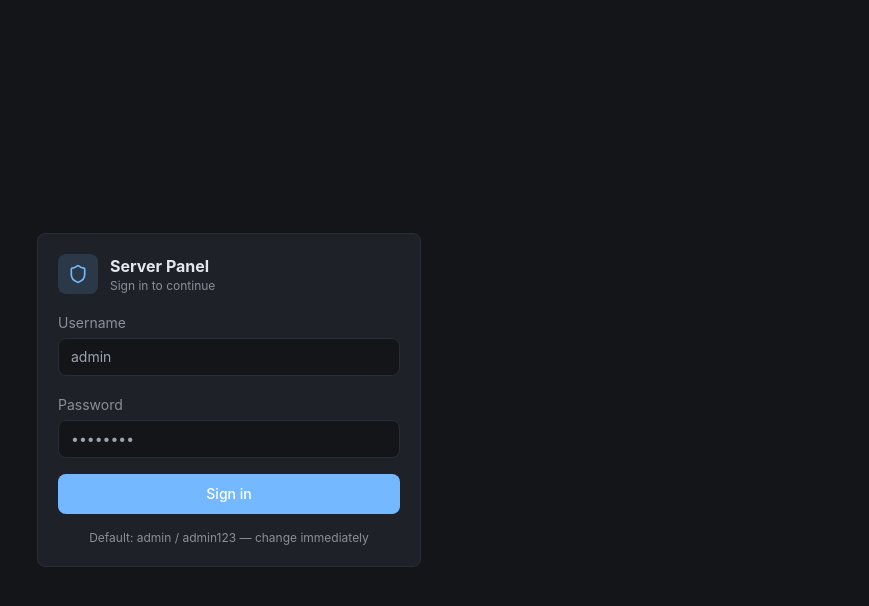
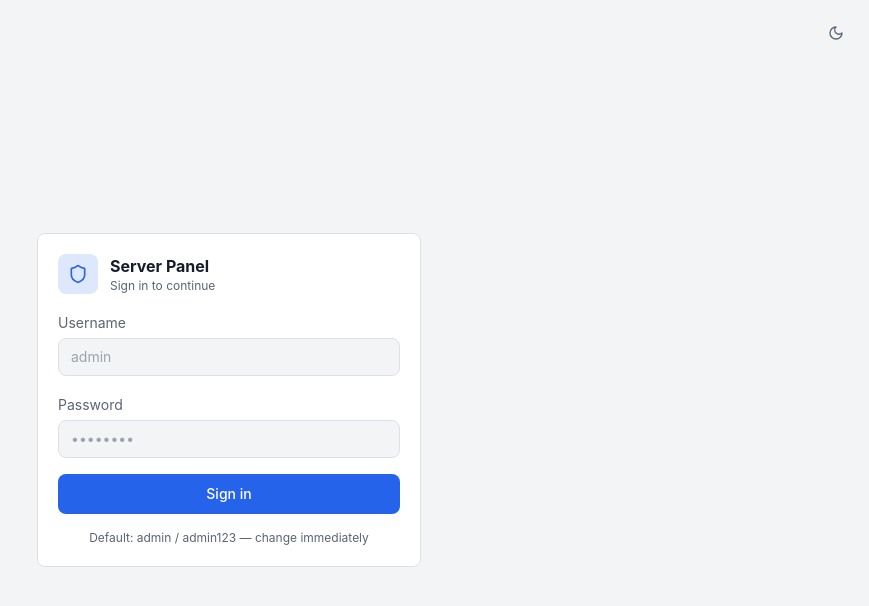
Before and after one commit to iam-theo/aurapanel-host, a React (Vite) app in the folder frontend/: page /login in a window 1280 px wide. Shown: the top 606 px of the page, without its empty margins (411-1280 px from the left). Built offline with nearby package versions, Linux system fonts and the light colour scheme.

Commit message:
Light/dark theme toggle with AA-verified palettes; collapsible sidebar groups; theme-aware charts

```diff
--- a/frontend/src/App.jsx
+++ b/frontend/src/App.jsx
@@ -2,6 +2,7 @@ import { lazy, Suspense } from 'react'
 import { BrowserRouter, Routes, Route, Navigate } from 'react-router-dom'
 import { AuthProvider, useAuth } from './context/AuthContext'
 import { NotifyProvider } from './context/NotifyContext'
+import { ThemeProvider } from './context/ThemeContext'
 import Layout from './components/Layout.jsx'
 import Login from './pages/Login.jsx'
 import { Skeleton } from './components/Skeleton.jsx'
@@ -36,6 +37,7 @@ function Fallback() {
 
 export default function App() {
   return (
+    <ThemeProvider>
     <NotifyProvider>
     <AuthProvider>
       <BrowserRouter>
@@ -65,5 +67,6 @@ export default function App() {
       </BrowserRouter>
     </AuthProvider>
     </NotifyProvider>
+    </ThemeProvider>
   )
 }
--- a/frontend/src/components/Layout.jsx
+++ b/frontend/src/components/Layout.jsx
@@ -4,9 +4,11 @@ import {
   LayoutDashboard, Server, Boxes, Database, Globe, FolderOpen,
   Cpu, Settings as SettingsIcon, Activity, Terminal, ChevronDown,
   Menu, X, ChevronRight, Archive, Clock, KeyRound, LogOut, Package, Bot,
+  Sun, Moon,
 } from 'lucide-react'
 import { api } from '../lib/api'
 import { useAuth } from '../context/AuthContext'
+import { useTheme } from '../context/ThemeContext'
 import { AlertBanner } from '../context/NotifyContext'
 import { useSWR } from '../lib/useSWR'
 
@@ -53,16 +55,22 @@ const navGroups = [
     ],
   },
 ]
-const mainNav = navGroups.flatMap(g => g.items)
+const systemNav = [
+  { to: '/settings', label: 'Settings', icon: SettingsIcon },
+  { to: '/', label: 'Terminal', icon: Terminal },
+]
+const allGroups = [...navGroups, { title: 'System', items: systemNav }]
+const NAV_OPEN_KEY = 'panel-nav-open'
 
 export default function Layout() {
   const [sidebarOpen, setSidebarOpen] = useState(false)
   const { user, logout } = useAuth()
+  const { theme, toggle } = useTheme()
   const navigate = useNavigate()
   const location = useLocation()
   const { data: summary } = useSWR('/pm2/summary', () => api.get('/pm2/summary'), { refreshInterval: 30000, dedupingInterval: 10000 })
 
-  const pageTitle = mainNav.find(n =>
+  const pageTitle = allGroups.flatMap(g => g.items).find(n =>
     n.end ? location.pathname === n.to : location.pathname.startsWith(n.to)
   )?.label || 'Panel'
 
@@ -100,13 +108,20 @@ export default function Layout() {
               <span className="w-2 h-2 rounded-full bg-panel-green animate-pulse" />
               All systems normal
             </span>
+            <button
+              onClick={toggle}
+              title={theme === 'light' ? 'Switch to dark mode' : 'Switch to light mode'}
+              className="p-2 rounded-md hover:bg-panel-card border border-transparent hover:border-panel-border text-panel-muted hover:text-panel-text"
+            >
+              {theme === 'light' ? <Moon size={16} /> : <Sun size={16} />}
+            </button>
             <div className="flex items-center gap-2">
               <div className="flex items-center gap-2 px-2 py-1 rounded-md bg-panel-card border border-panel-border">
                 <div className="w-7 h-7 rounded-full bg-panel-accent flex items-center justify-center text-xs font-bold text-white">
                   {(user?.username || 'DA').slice(0, 2).toUpperCase()}
                 </div>
                 <span className="text-sm hidden sm:block">{user?.username || 'root'}</span>
-                <span className="text-[10px] px-1.5 py-0.5 rounded bg-panel-accent/20 text-panel-accent hidden sm:block">{user?.role || 'admin'}</span>
+                <span className="text-[10px] px-1.5 py-0.5 rounded bg-panel-accent/20 text-panel-accentLight hidden sm:block">{user?.role || 'admin'}</span>
               </div>
               <button onClick={async () => { await logout(); navigate('/login') }} title="Sign out" className="p-2 rounded-md hover:bg-panel-card border border-transparent hover:border-panel-border text-panel-muted hover:text-panel-text">
                 <LogOut size={16} />
@@ -124,6 +139,36 @@ export default function Layout() {
 }
 
 function Sidebar({ summary, onClose }) {
+  const location = useLocation()
+  const groupNames = allGroups.map(g => g.title)
+  const [open, setOpen] = useState(() => {
+    try {
+      const saved = JSON.parse(localStorage.getItem(NAV_OPEN_KEY) || '{}')
+      return Object.fromEntries(groupNames.map(n => [n, saved[n] !== false]))
+    } catch {
+      return Object.fromEntries(groupNames.map(n => [n, true]))
+    }
+  })
+
+  const toggleGroup = (name) => {
+    setOpen(prev => {
+      const next = { ...prev, [name]: !prev[name] }
+      try { localStorage.setItem(NAV_OPEN_KEY, JSON.stringify(next)) } catch {}
+      return next
+    })
+  }
+
+  // Always reveal the group holding the active route
+  useEffect(() => {
+    const active = allGroups.find(g => g.items.some(it =>
+      it.end ? location.pathname === it.to : location.pathname.startsWith(it.to)
+    ))
+    if (active && !open[active.title]) {
+      setOpen(prev => ({ ...prev, [active.title]: true }))
+    }
+    // eslint-disable-next-line react-hooks/exhaustive-deps
+  }, [location.pathname])
+
   return (
     <div className="flex flex-col h-full">
       <div className="flex items-center gap-3 px-4 h-16 border-b border-panel-border">
@@ -161,12 +206,23 @@ function Sidebar({ summary, onClose }) {
       </div>
 
       <nav className="flex-1 px-3 space-y-0.5 overflow-y-auto">
-        {navGroups.map(group => (
-          <div key={group.title} className="mb-2">
-            <p className="px-3 pt-3 pb-2 text-[10px] font-semibold uppercase tracking-wider text-panel-muted/60">{group.title}</p>
+        {allGroups.map(group => {
+          const isOpen = open[group.title] !== false
+          return (
+            <div key={group.title} className="mb-1">
+              <button
+                onClick={() => toggleGroup(group.title)}
+                aria-expanded={isOpen}
+                className="w-full flex items-center gap-1 px-3 pt-3 pb-1.5 text-[10px] font-semibold uppercase tracking-wider text-panel-muted/60 hover:text-panel-muted transition-colors"
+              >
+                <span className="flex-1 text-left">{group.title}</span>
+                <ChevronDown size={13} className={`transition-transform duration-200 ${isOpen ? '' : '-rotate-90'}`} />
+              </button>
+              {isOpen && (
+                <div className="space-y-0.5">
                   {group.items.map(item => (
                     <NavLink
-                key={item.to}
+                      key={item.to + item.label}
                       to={item.to}
                       end={item.end}
                       className={({ isActive }) => `nav-item ${isActive ? 'active' : ''}`}
@@ -178,16 +234,10 @@ function Sidebar({ summary, onClose }) {
                     </NavLink>
                   ))}
                 </div>
-        ))}
-        <p className="px-3 pt-5 pb-2 text-[10px] font-semibold uppercase tracking-wider text-panel-muted/70">System</p>
-        <NavLink to="/settings" className={({ isActive }) => `nav-item ${isActive ? 'active' : ''}`} onClick={onClose}>
-          <SettingsIcon size={18} />
-          <span>Settings</span>
-        </NavLink>
-        <NavLink to="/" className={({ isActive }) => `nav-item ${isActive ? 'active' : ''}`} onClick={onClose}>
-          <Terminal size={18} />
-          <span>Terminal</span>
-        </NavLink>
+              )}
+            </div>
+          )
+        })}
       </nav>
 
       <div className="p-4 border-t border-panel-border">
--- /dev/null
+++ b/frontend/src/context/ThemeContext.jsx
@@ -0,0 +1,78 @@
+import { createContext, useContext, useState, useEffect, useCallback, useMemo } from 'react'
+
+const ThemeContext = createContext({ theme: 'dark', toggle: () => {}, setTheme: () => {} })
+const STORAGE_KEY = 'panel-theme'
+
+function systemTheme() {
+  try {
+    return window.matchMedia?.('(prefers-color-scheme: light)').matches ? 'light' : 'dark'
+  } catch {
+    return 'dark'
+  }
+}
+
+function storedTheme() {
+  try {
+    const s = localStorage.getItem(STORAGE_KEY)
+    if (s === 'light' || s === 'dark') return s
+  } catch {}
+  return null
+}
+
+export function ThemeProvider({ children }) {
+  const [theme, setThemeState] = useState(() => storedTheme() || systemTheme())
+
+  useEffect(() => {
+    document.documentElement.classList.toggle('light', theme === 'light')
+    try { document.documentElement.style.colorScheme = theme } catch {}
+  }, [theme])
+
+  // Follow OS changes until the user makes an explicit choice
+  useEffect(() => {
+    let mq
+    try {
+      mq = window.matchMedia('(prefers-color-scheme: light)')
+      const onChange = (e) => {
+        if (!storedTheme()) setThemeState(e.matches ? 'light' : 'dark')
+      }
+      mq.addEventListener?.('change', onChange)
+      return () => mq.removeEventListener?.('change', onChange)
+    } catch {
+      return undefined
+    }
+  }, [])
+
+  const setTheme = useCallback((t) => {
+    if (t !== 'light' && t !== 'dark') return
+    try { localStorage.setItem(STORAGE_KEY, t) } catch {}
+    setThemeState(t)
+  }, [])
+
+  const toggle = useCallback(() => {
+    setThemeState(prev => {
+      const next = prev === 'light' ? 'dark' : 'light'
+      try { localStorage.setItem(STORAGE_KEY, next) } catch {}
+      return next
+    })
+  }, [])
+
+  const value = useMemo(() => ({ theme, setTheme, toggle }), [theme, setTheme, toggle])
+  return <ThemeContext.Provider value={value}>{children}</ThemeContext.Provider>
+}
+
+export function useTheme() {
+  return useContext(ThemeContext)
+}
+
+// Read a panel CSS variable as a usable color string (for canvas/SVG libs
+// like recharts that can't consume Tailwind classes). Re-evaluate after
+// theme changes (subscribe via useTheme so the component re-renders).
+export function panelVar(name, alpha = 1) {
+  try {
+    const v = getComputedStyle(document.documentElement).getPropertyValue(name).trim()
+    if (!v) return undefined
+    return alpha === 1 ? `rgb(${v})` : `rgb(${v} / ${alpha})`
+  } catch {
+    return undefined
+  }
+}
--- a/frontend/src/index.css
+++ b/frontend/src/index.css
@@ -3,23 +3,66 @@
 @tailwind utilities;
 
 @layer base {
+  /* Dark theme (default) — deep slate surfaces, soft off-white text */
+  :root {
+    color-scheme: dark;
+    --panel-bg: 19 21 25;
+    --panel-sidebar: 26 29 36;
+    --panel-card: 30 33 40;
+    --panel-cardHover: 37 40 48;
+    --panel-border: 42 45 53;
+    --panel-text: 228 231 236;
+    --panel-muted: 139 143 154;
+    --panel-accent: 108 92 231;
+    --panel-accentLight: 162 155 254;
+    --panel-green: 0 184 148;
+    --panel-yellow: 253 203 110;
+    --panel-red: 225 112 85;
+    --panel-blue: 116 185 255;
+    --panel-purple: 162 155 254;
+    --panel-orange: 225 112 85;
+  }
+  /* Light theme — warm paper surfaces, ink text. Semantic hues are
+     deepened so text stays ≥ WCAG AA (4.5:1) on light surfaces. */
+  html.light {
+    color-scheme: light;
+    --panel-bg: 243 244 246;
+    --panel-sidebar: 255 255 255;
+    --panel-card: 255 255 255;
+    --panel-cardHover: 233 236 239;
+    --panel-border: 221 225 231;
+    --panel-text: 22 29 42;
+    --panel-muted: 90 100 116;
+    --panel-accent: 79 70 229;
+    --panel-accentLight: 67 56 202;
+    --panel-green: 4 120 87;
+    --panel-yellow: 146 64 14;
+    --panel-red: 185 28 28;
+    --panel-blue: 37 99 235;
+    --panel-purple: 124 58 237;
+    --panel-orange: 194 65 12;
+  }
+  html {
+    background-color: rgb(var(--panel-bg));
+  }
   body {
     font-family: 'Inter', system-ui, -apple-system, sans-serif;
-    background-color: #131519;
+    background-color: rgb(var(--panel-bg));
+    color: rgb(var(--panel-text));
   }
   ::-webkit-scrollbar {
     width: 8px;
     height: 8px;
   }
   ::-webkit-scrollbar-track {
-    background: #1a1d24;
+    background: rgb(var(--panel-sidebar));
   }
   ::-webkit-scrollbar-thumb {
-    background: #2a2d35;
+    background: rgb(var(--panel-border));
     border-radius: 4px;
   }
   ::-webkit-scrollbar-thumb:hover {
-    background: #3a3d45;
+    background: rgb(var(--panel-muted) / 0.6);
   }
 }
 
--- a/frontend/src/pages/Dashboard.jsx
+++ b/frontend/src/pages/Dashboard.jsx
@@ -6,6 +6,7 @@ import {
 import { LineChart, Line, XAxis, YAxis, CartesianGrid, Tooltip, ResponsiveContainer, AreaChart, Area } from 'recharts'
 import { api } from '../lib/api'
 import { useSWR } from '../lib/useSWR'
+import { useTheme, panelVar } from '../context/ThemeContext'
 import { formatBytes, formatUptime } from '../lib/utils'
 
 export default function Dashboard() {
@@ -17,6 +18,16 @@ export default function Dashboard() {
 
   const [cpuHistory, setCpuHistory] = useState([])
   const [cpuErr, setCpuErr] = useState(null)
+  const { theme } = useTheme()
+  // Recomputed on theme toggle so SVG colors follow the active palette
+  const chart = {
+    accent: panelVar('--panel-accent') || '#6c5ce7',
+    grid: panelVar('--panel-border') || '#2a2d35',
+    tick: panelVar('--panel-muted') || '#8b8f9a',
+    tipBg: panelVar('--panel-sidebar') || '#1a1d24',
+    tipBorder: panelVar('--panel-border') || '#2a2d35',
+    tipText: panelVar('--panel-text') || '#e4e7ec',
+  }
 
   useEffect(() => {
     let t
@@ -113,17 +124,17 @@ export default function Dashboard() {
             <AreaChart data={cpuHistory}>
               <defs>
                 <linearGradient id="cpuGrad" x1="0" y1="0" x2="0" y2="1">
-                  <stop offset="5%" stopColor="#6c5ce7" stopOpacity={0.5} />
-                  <stop offset="95%" stopColor="#6c5ce7" stopOpacity={0} />
+                  <stop offset="5%" stopColor={chart.accent} stopOpacity={0.5} />
+                  <stop offset="95%" stopColor={chart.accent} stopOpacity={0} />
                 </linearGradient>
               </defs>
-              <CartesianGrid strokeDasharray="3 3" stroke="#2a2d35" />
-              <XAxis dataKey="time" stroke="#8b8f9a" fontSize={11} tickLine={false} />
-              <YAxis stroke="#8b8f9a" fontSize={11} tickLine={false} domain={[0, 100]} />
+              <CartesianGrid strokeDasharray="3 3" stroke={chart.grid} />
+              <XAxis dataKey="time" stroke={chart.tick} fontSize={11} tickLine={false} />
+              <YAxis stroke={chart.tick} fontSize={11} tickLine={false} domain={[0, 100]} />
               <Tooltip
-                contentStyle={{ background: '#1a1d24', border: '1px solid #2a2d35', borderRadius: 8, color: '#e4e7ec' }}
+                contentStyle={{ background: chart.tipBg, border: `1px solid ${chart.tipBorder}`, borderRadius: 8, color: chart.tipText }}
               />
-              <Area type="monotone" dataKey="usage" stroke="#6c5ce7" fill="url(#cpuGrad)" strokeWidth={2} />
+              <Area type="monotone" dataKey="usage" stroke={chart.accent} fill="url(#cpuGrad)" strokeWidth={2} />
             </AreaChart>
           </ResponsiveContainer>
         </div>
--- a/frontend/src/pages/Login.jsx
+++ b/frontend/src/pages/Login.jsx
@@ -1,10 +1,12 @@
 import { useState } from 'react'
 import { useNavigate } from 'react-router-dom'
 import { useAuth } from '../context/AuthContext'
-import { Shield, Loader2 } from 'lucide-react'
+import { useTheme } from '../context/ThemeContext'
+import { Shield, Loader2, Sun, Moon } from 'lucide-react'
 
 export default function Login() {
   const { login } = useAuth()
+  const { theme, toggle } = useTheme()
   const nav = useNavigate()
   const [username, setUsername] = useState('')
   const [password, setPassword] = useState('')
@@ -26,7 +28,14 @@ export default function Login() {
   }
 
   return (
-    <div className="min-h-screen flex items-center justify-center bg-panel-bg p-4">
+    <div className="min-h-screen flex items-center justify-center bg-panel-bg p-4 relative">
+      <button
+        onClick={toggle}
+        title={theme === 'light' ? 'Switch to dark mode' : 'Switch to light mode'}
+        className="absolute top-4 right-4 p-2 rounded-md hover:bg-panel-card border border-transparent hover:border-panel-border text-panel-muted hover:text-panel-text"
+      >
+        {theme === 'light' ? <Moon size={16} /> : <Sun size={16} />}
+      </button>
       <form onSubmit={submit} className="panel-card w-full max-w-sm space-y-4">
         <div className="flex items-center gap-3 mb-2">
           <div className="w-10 h-10 rounded-lg bg-panel-blue/15 flex items-center justify-center">
--- a/frontend/src/pages/Marketplace.jsx
+++ b/frontend/src/pages/Marketplace.jsx
@@ -126,7 +126,7 @@ export default function Marketplace() {
                 <div key={pkg.id} className="panel-card flex flex-col">
                   <div className="flex items-start justify-between gap-3 mb-3">
                     <div className="flex items-center gap-3">
-                      <div className={`w-10 h-10 rounded-lg flex items-center justify-center ${isInst ? 'bg-panel-green/15 text-panel-green' : 'bg-panel-accent/15 text-panel-accent'}`}><Icon size={18} /></div>
+                      <div className={`w-10 h-10 rounded-lg flex items-center justify-center ${isInst ? 'bg-panel-green/15 text-panel-green' : 'bg-panel-accent/15 text-panel-accentLight'}`}><Icon size={18} /></div>
                       <div>
                         <p className="font-semibold text-panel-text text-sm">{pkg.name}</p>
                         <p className="text-xs text-panel-muted capitalize">{pkg.category} • <span className="font-mono">{pkg.id}</span></p>
--- a/frontend/tailwind.config.js
+++ b/frontend/tailwind.config.js
@@ -7,22 +7,25 @@ export default {
   theme: {
     extend: {
       colors: {
+        // Theme-aware palette: values resolve from CSS variables so a single
+        // `light` class on <html> switches the whole UI between dark/light.
+        // Variables hold "R G B" triplets; <alpha-value> keeps /opacity working.
         panel: {
-          bg: '#131519',
-          sidebar: '#1a1d24',
-          card: '#1e2128',
-          cardHover: '#252830',
-          border: '#2a2d35',
-          text: '#e4e7ec',
-          muted: '#8b8f9a',
-          accent: '#6c5ce7',
-          accentLight: '#a29bfe',
-          green: '#00b894',
-          yellow: '#fdcb6e',
-          red: '#e17055',
-          blue: '#74b9ff',
-          purple: '#a29bfe',
-          orange: '#e17055',
+          bg: 'rgb(var(--panel-bg) / <alpha-value>)',
+          sidebar: 'rgb(var(--panel-sidebar) / <alpha-value>)',
+          card: 'rgb(var(--panel-card) / <alpha-value>)',
+          cardHover: 'rgb(var(--panel-cardHover) / <alpha-value>)',
+          border: 'rgb(var(--panel-border) / <alpha-value>)',
+          text: 'rgb(var(--panel-text) / <alpha-value>)',
+          muted: 'rgb(var(--panel-muted) / <alpha-value>)',
+          accent: 'rgb(var(--panel-accent) / <alpha-value>)',
+          accentLight: 'rgb(var(--panel-accentLight) / <alpha-value>)',
+          green: 'rgb(var(--panel-green) / <alpha-value>)',
+          yellow: 'rgb(var(--panel-yellow) / <alpha-value>)',
+          red: 'rgb(var(--panel-red) / <alpha-value>)',
+          blue: 'rgb(var(--panel-blue) / <alpha-value>)',
+          purple: 'rgb(var(--panel-purple) / <alpha-value>)',
+          orange: 'rgb(var(--panel-orange) / <alpha-value>)',
         }
       }
     },
```
Also changed, not shown: frontend/index.html (+11 -0 lines), frontend/src/pages/Files.jsx (+5 -5 lines). Lines whose indentation alone changed are shown as unchanged.
